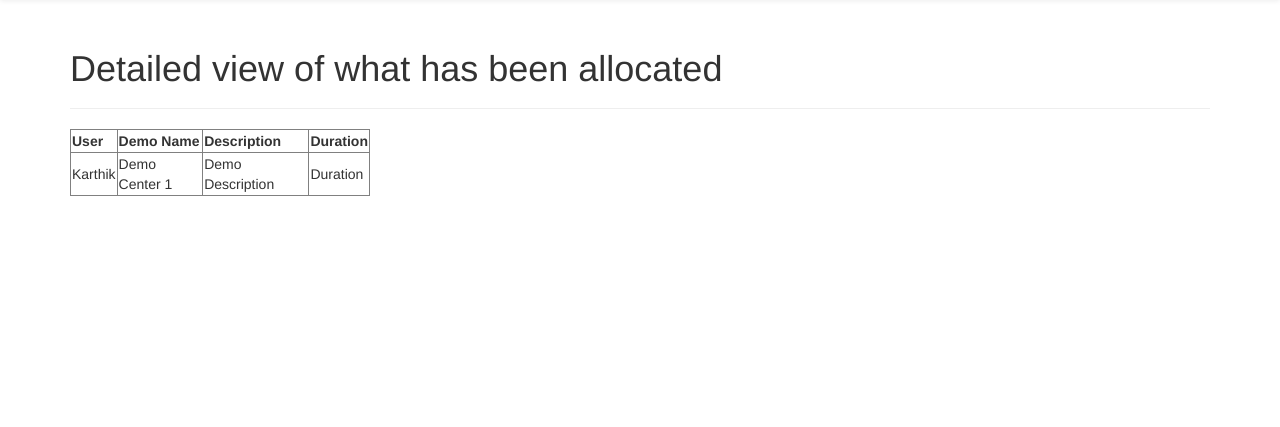
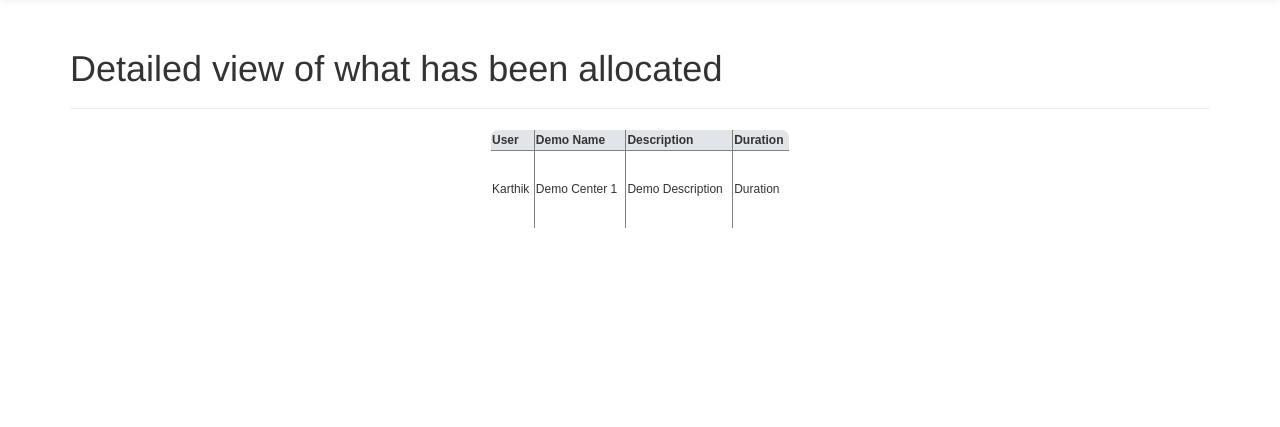
Before and after one commit to importerror/Agni, a Flask app: page /logs in a window 1280 px wide. Shown: the part 51-478 px from the top of the page. Run offline with Flask 2, Linux system fonts and the light colour scheme; some libraries are stand-ins or nearby versions.

Commit message:
cosmetics changes to logs

```diff
--- a/templates/pages/placeholder.logs.html
+++ b/templates/pages/placeholder.logs.html
@@ -1,18 +1,19 @@
-{% extends 'layouts/main.html' %}
-{% block title %}Log details{% endblock %}
-{% block content %}
+{% extends 'layouts/main.html' %} {% block title %}Log details{% endblock %} {% block content %}
 
 <div class="page-header">
     <h1>Detailed view of what has been allocated</h1>
 </div>
 <div>
-<table  style="width:300px"  border="1"  >
-	<tr>
-			<th> User </th>
-			<th> Demo Name  </th>
-			<th> Description </th>
-			<th> Duration </th>
+    <table class="datagrid" border="1" width="300px" height="100px" align="center">
+        <thead>
+            <tr style="background:#e2e5e7;" height="20px" >
+                <th>User</th>
+                <th>Demo Name</th>
+                <th>Description</th>
+                <th>Duration</th>
             </tr>
+        </thead>
+        <tbody>
             <!--	<% for data in @datas %> -->
             <tr>
                 <td>
@@ -30,6 +31,7 @@
             </tr>
             </tr>
             </tr>
+        </tbody>
     </table>
 </div>
 {% endblock %}
```
Lines whose indentation alone changed are shown as unchanged.
